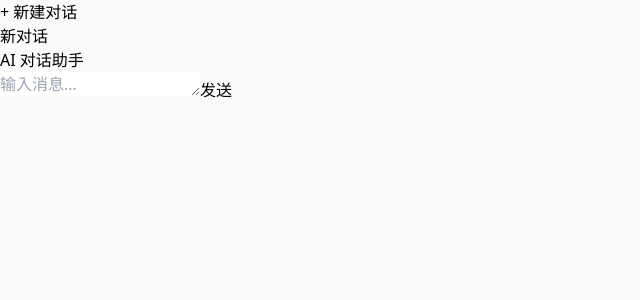
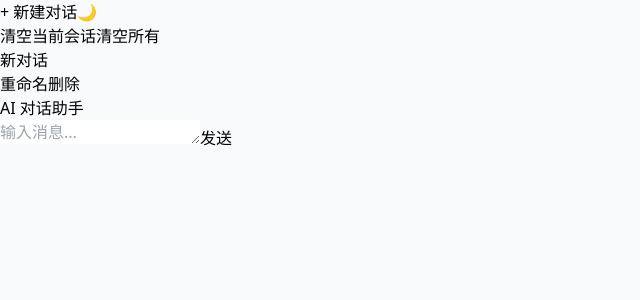
Before and after one commit to oceanMin/AI-Chat-Tool, a React app in the folder frontend/: page / in a window 1280 px wide. Shown: the top 300 px of the page, without its empty margins (0-640 px from the left). Built offline with nearby package versions, Linux system fonts and the light colour scheme; the HTML template or start-up script is replaced by a standard one.

Commit message:
新增深色模式、一键清空所有历史、清空当前会话等功能

```diff
--- a/frontend/src/App.jsx
+++ b/frontend/src/App.jsx
@@ -1,10 +1,10 @@
-import { useState, useRef, useEffect } from 'react';
+import { useState, useRef, useEffect, useCallback } from 'react';
 import ReactMarkdown from 'react-markdown';
 import { Prism as SyntaxHighlighter } from 'react-syntax-highlighter';
 import { dracula } from 'react-syntax-highlighter/dist/esm/styles/prism';
 
 // 配置：打字延迟（毫秒）
-const TYPE_DELAY = 40; // 数字越小打字越快，越大越慢
+const TYPE_DELAY = 50;
 
 // 本地存储
 const STORAGE_KEY = 'CHAT_SESSIONS';
@@ -22,6 +22,11 @@ export default function App() {
   const [sessions, setSessions] = useState(loadSessions);
   const [activeId, setActiveId] = useState(null);
   const [input, setInput] = useState('');
+  const [darkMode, setDarkMode] = useState(false);
+  const [renameId, setRenameId] = useState(null);
+  const [newTitle, setNewTitle] = useState('');
+  const [isLoading, setIsLoading] = useState(false); // 控制输入框禁用
+  const abortControllerRef = useRef(null); // 用于终止请求
   const scrollRef = useRef(null);
 
   // 初始化
@@ -52,7 +57,6 @@ export default function App() {
         role: m.role || 'user',
         content: m.content || '',
         streaming: m.streaming ?? false,
-        tempText: m.tempText || '',
       })),
     };
   };
@@ -76,13 +80,52 @@ export default function App() {
     });
   };
 
-  // 核心：逐字打字函数（带延迟）
-  const typeTextEffect = (sid, aiIndex, fullText) => {
+  // 清空当前会话
+  const clearCurrentSession = () => {
+    if (!activeId) return;
+    updateSession(activeId, () => ({ messages: [] }));
+  };
+
+  // 删除单条会话
+  const deleteSession = (id) => {
+    const newSessions = sessions.filter(s => s.id !== id);
+    setSessions(newSessions);
+    saveSessions(newSessions);
+    if (activeId === id) {
+      setActiveId(newSessions.length ? newSessions[0].id : null);
+    }
+  };
+
+  // 重命名会话
+  const startRename = (id, currentTitle) => {
+    setRenameId(id);
+    setNewTitle(currentTitle);
+  };
+  const confirmRename = () => {
+    if (!renameId || !newTitle.trim()) return;
+    updateSession(renameId, () => ({ title: newTitle.trim() }));
+    setRenameId(null);
+    setNewTitle('');
+  };
+
+  // 一键清空所有历史
+  const clearAllSessions = () => {
+    if (window.confirm('确定要清空所有会话历史吗？此操作不可恢复！')) {
+      const newSession = { id: Date.now().toString(), title: '新对话', messages: [] };
+      setSessions([newSession]);
+      saveSessions([newSession]);
+      setActiveId(newSession.id);
+    }
+  };
+
+  // 逐字打字函数
+  const typeTextEffect = useCallback((sid, aiIndex, fullText) => {
     let current = '';
     const chars = fullText.split('');
+    const timeouts = [];
 
     for (let i = 0; i < chars.length; i++) {
-      setTimeout(() => {
+      const timeout = setTimeout(() => {
         current += chars[i];
         updateSession(sid, s => {
           const msgs = [...s.messages];
@@ -93,18 +136,69 @@ export default function App() {
           return { messages: msgs };
         });
       }, i * TYPE_DELAY);
+      timeouts.push(timeout);
     }
+
+    // 保存 timeout 列表，用于终止时清除
+    abortControllerRef.current = { timeouts };
+
+    // 全部打完关闭光标
+    setTimeout(() => {
+      updateSession(sid, s => {
+        const msgs = [...s.messages];
+        if (msgs[aiIndex]) msgs[aiIndex].streaming = false;
+        return { messages: msgs };
+      });
+      setIsLoading(false); // 恢复输入框
+    }, chars.length * TYPE_DELAY);
+
+    // 返回清理函数
+    return () => {
+      timeouts.forEach(clearTimeout);
+    };
+  }, []);
+
+  // 终止回答
+  const stopAnswer = () => {
+    if (!abortControllerRef.current) return;
+
+    // 1. 清除打字定时器
+    if (abortControllerRef.current.timeouts) {
+      abortControllerRef.current.timeouts.forEach(clearTimeout);
+    }
+
+    // 2. 终止 fetch 请求
+    if (abortControllerRef.current.controller) {
+      abortControllerRef.current.controller.abort();
+    }
+
+    // 3. 关闭 AI 思考状态
+    const current = getActiveSession();
+    if (current.id) {
+      const aiIndex = current.messages.length;
+      updateSession(current.id, s => {
+        const msgs = [...s.messages];
+        if (msgs[aiIndex]) {
+          msgs[aiIndex].streaming = false;
+        }
+        return { messages: msgs };
+      });
+    }
+
+    setIsLoading(false); // 恢复输入框
   };
 
   // 发送消息
   const sendMessage = async (e) => {
     e.preventDefault();
     const txt = input.trim();
-    if (!txt) return;
+    if (!txt || isLoading) return; // 加载中禁止重复发送
 
     const current = getActiveSession();
     if (!current.id) return;
     const sid = current.id;
+
+    setIsLoading(true); // 禁用输入框
 
     // 1. 用户消息
     const userMsg = { role: 'user', content: txt };
@@ -121,7 +215,7 @@ export default function App() {
     updateSession(sid, () => ({ messages: finalList }));
     const aiIndex = finalList.length - 1;
 
-    // 3. 历史
+    // 3. 构建历史
     const history = [];
     for (let i = 0; i < current.messages.length; i += 2) {
       const u = current.messages[i]?.content;
@@ -130,10 +224,15 @@ export default function App() {
     }
 
     try {
+      // 创建 AbortController 用于终止请求
+      const controller = new AbortController();
+      abortControllerRef.current = { controller };
+
       const res = await fetch('http://localhost:8001/api/chat/stream', {
         method: 'POST',
         headers: { 'Content-Type': 'application/json' },
         body: JSON.stringify({ message: txt, history }),
+        signal: controller.signal, // 绑定终止信号
       });
 
       if (!res.ok) throw new Error('服务连接失败');
@@ -148,10 +247,14 @@ export default function App() {
         fullText += decoder.decode(value, { stream: true });
       }
 
-      // ✅ 全部接收后，开始逐字打字
+      // 开始逐字打字
       typeTextEffect(sid, aiIndex, fullText);
 
     } catch (err) {
+      if (err.name === 'AbortError') {
+        // 用户主动终止，不显示错误
+        return;
+      }
       updateSession(sid, s => {
         const msgs = [...s.messages];
         if (msgs[aiIndex]) {
@@ -160,25 +263,89 @@ export default function App() {
         }
         return { messages: msgs };
       });
+      setIsLoading(false);
     }
   };
 
-  // 页面渲染
   return (
-    <div className="h-screen flex bg-gray-50">
+    <div className={`h-screen flex ${darkMode ? 'bg-gray-900 text-white' : 'bg-gray-50 text-gray-900'}`}>
       {/* 左侧会话栏 */}
-      <div className="w-56 border-r bg-white p-3 flex flex-col">
-        <button onClick={createSession} className="mb-3 bg-blue-500 text-white py-2 rounded-lg text-sm">
-          + 新建对话
-        </button>
-        <div className="overflow-y-auto space-y-1">
+      <div className={`w-64 border-r p-3 flex flex-col ${darkMode ? 'bg-gray-800 border-gray-700' : 'bg-white border-gray-200'}`}>
+        <div className="flex gap-2 mb-3">
+          <button
+            onClick={createSession}
+            className="flex-1 bg-blue-500 text-white py-2 rounded-lg text-sm"
+          >
+            + 新建对话
+          </button>
+          <button
+            onClick={() => setDarkMode(!darkMode)}
+            className={`p-2 rounded-lg ${darkMode ? 'bg-yellow-400' : 'bg-gray-200'}`}
+            title="切换深色模式"
+          >
+            {darkMode ? '☀️' : '🌙'}
+          </button>
+        </div>
+
+        <div className="flex gap-2 mb-3">
+          <button
+            onClick={clearCurrentSession}
+            className="flex-1 bg-orange-500 text-white py-2 rounded-lg text-sm"
+          >
+            清空当前会话
+          </button>
+          <button
+            onClick={clearAllSessions}
+            className="flex-1 bg-red-500 text-white py-2 rounded-lg text-sm"
+          >
+            清空所有
+          </button>
+        </div>
+
+        <div className="overflow-y-auto space-y-2">
           {sessions.map(s => (
             <div
               key={s.id}
+              className={`p-2 rounded cursor-pointer flex items-center justify-between group ${
+                activeId === s.id
+                  ? darkMode ? 'bg-blue-900' : 'bg-blue-100'
+                  : darkMode ? 'hover:bg-gray-700' : 'hover:bg-gray-100'
+              }`}
               onClick={() => setActiveId(s.id)}
-              className={`p-2 rounded cursor-pointer truncate text-sm ${activeId === s.id ? 'bg-blue-100' : 'hover:bg-gray-100'}`}
             >
-              {s.title || '未命名'}
+              {renameId === s.id ? (
+                <input
+                  autoFocus
+                  value={newTitle}
+                  onChange={(e) => setNewTitle(e.target.value)}
+                  onBlur={confirmRename}
+                  onKeyDown={(e) => e.key === 'Enter' && confirmRename()}
+                  className="w-full bg-transparent outline-none text-sm"
+                />
+              ) : (
+                <span className="truncate text-sm flex-1">{s.title || '未命名'}</span>
+              )}
+
+              <div className="flex gap-1 opacity-0 group-hover:opacity-100">
+                <button
+                  onClick={(e) => {
+                    e.stopPropagation();
+                    startRename(s.id, s.title);
+                  }}
+                  className="text-xs text-blue-500"
+                >
+                  重命名
+                </button>
+                <button
+                  onClick={(e) => {
+                    e.stopPropagation();
+                    deleteSession(s.id);
+                  }}
+                  className="text-xs text-red-500"
+                >
+                  删除
+                </button>
+              </div>
             </div>
           ))}
         </div>
@@ -186,31 +353,39 @@ export default function App() {
 
       {/* 聊天区 */}
       <div className="flex-1 flex flex-col">
-        <div className="p-4 border-b bg-white shadow-sm font-bold">AI 对话助手</div>
+        <div className={`p-4 border-b font-bold ${darkMode ? 'bg-gray-800 border-gray-700' : 'bg-white border-gray-200 shadow-sm'}`}>
+          AI 对话助手
+        </div>
+
         <div className="flex-1 overflow-y-auto p-4 space-y-4">
           {activeSession.messages.map((m, i) => (
             <div key={i} className={`flex items-start gap-3 max-w-[85%] ${m.role === 'user' ? 'ml-auto flex-row-reverse' : 'mr-auto'}`}>
               {/* 头像 */}
-              <div className={`w-8 h-8 rounded-full flex items-center justify-center text-white text-sm font-bold ${m.role === 'user' ? 'bg-blue-500' : 'bg-green-500'}`}>
+              <div className={`w-8 h-8 rounded-full flex items-center justify-center text-white text-sm font-bold ${
+                m.role === 'user' ? 'bg-blue-500' : 'bg-green-500'
+              }`}>
                 {m.role === 'user' ? 'U' : 'AI'}
               </div>
 
               {/* 气泡 */}
-              <div className={`px-4 py-2 rounded-2xl ${m.role === 'user' ? 'bg-blue-500 text-white rounded-tr-none' : 'bg-gray-200 text-gray-800 rounded-tl-none'}`}>
+              <div className={`px-4 py-2 rounded-2xl ${
+                m.role === 'user'
+                  ? darkMode ? 'bg-blue-600 text-white rounded-tr-none' : 'bg-blue-500 text-white rounded-tr-none'
+                  : darkMode ? 'bg-gray-700 text-gray-200 rounded-tl-none' : 'bg-gray-200 text-gray-800 rounded-tl-none'
+              }`}>
                 {m.role === 'user' ? (
                   m.content
                 ) : (
                   <div>
-                    {/* 思考中提示 */}
                     {m.content === '' && m.streaming ? (
-                      <span className="text-gray-500">AI思考中……</span>
+                      <span className={darkMode ? 'text-gray-400' : 'text-gray-500'}>AI正在思考中……</span>
                     ) : (
                       <ReactMarkdown
                         components={{
                           code({ inline, className, children }) {
                             const match = /language-(\w+)/.exec(className || '');
                             return inline ? (
-                              <code className="bg-gray-100 px-1 rounded text-sm">{children}</code>
+                              <code className={`px-1 rounded text-sm ${darkMode ? 'bg-gray-600' : 'bg-gray-100'}`}>{children}</code>
                             ) : (
                               <SyntaxHighlighter style={dracula} language={match?.[1] || 'text'}>
                                 {String(children).replace(/\n$/, '')}
@@ -222,6 +397,7 @@ export default function App() {
                         {m.content}
                       </ReactMarkdown>
                     )}
+                    {m.streaming && <span className="inline-block w-1.5 h-4 bg-gray-600 ml-1 animate-blink align-middle"></span>}
                   </div>
                 )}
               </div>
@@ -230,14 +406,17 @@ export default function App() {
           <div ref={scrollRef} />
         </div>
 
-        {/* 输入框 */}
-        <form onSubmit={sendMessage} className="p-3 border-t bg-white flex gap-2">
+        {/* 输入框 + 终止按钮 */}
+        <div className={`p-3 border-t flex gap-2 ${darkMode ? 'bg-gray-800 border-gray-700' : 'bg-white border-gray-200'}`}>
           <textarea
             value={input}
             onChange={(e) => setInput(e.target.value)}
-            className="flex-1 border rounded-full px-4 py-3 outline-none focus:ring-2 focus:ring-blue-400"
+            className={`flex-1 border rounded-full px-4 py-3 outline-none focus:ring-2 focus:ring-blue-400 ${
+              darkMode ? 'bg-gray-700 border-gray-600 text-white' : 'bg-white border-gray-300'
+            } ${isLoading ? 'opacity-50 cursor-not-allowed' : ''}`}
             rows="1"
-            placeholder="输入消息..."
+            placeholder={isLoading ? 'AI正在思考中，无法输入...' : '输入消息...'}
+            disabled={isLoading} // 思考中禁用输入
             onKeyDown={(e) => {
               if (e.key === 'Enter' && !e.shiftKey) {
                 e.preventDefault();
@@ -245,8 +424,23 @@ export default function App() {
               }
             }}
           />
-          <button type="submit" className="bg-blue-500 text-white px-5 py-3 rounded-full">发送</button>
-        </form>
+          {isLoading ? (
+            <button
+              onClick={stopAnswer}
+              className="bg-gray-500 text-white px-5 py-3 rounded-full"
+            >
+              发送
+            </button>
+          ) : (
+            <button
+              type="submit"
+              onClick={sendMessage}
+              className="bg-blue-500 text-white px-5 py-3 rounded-full"
+            >
+              发送
+            </button>
+          )}
+        </div>
       </div>
     </div>
   );
```
